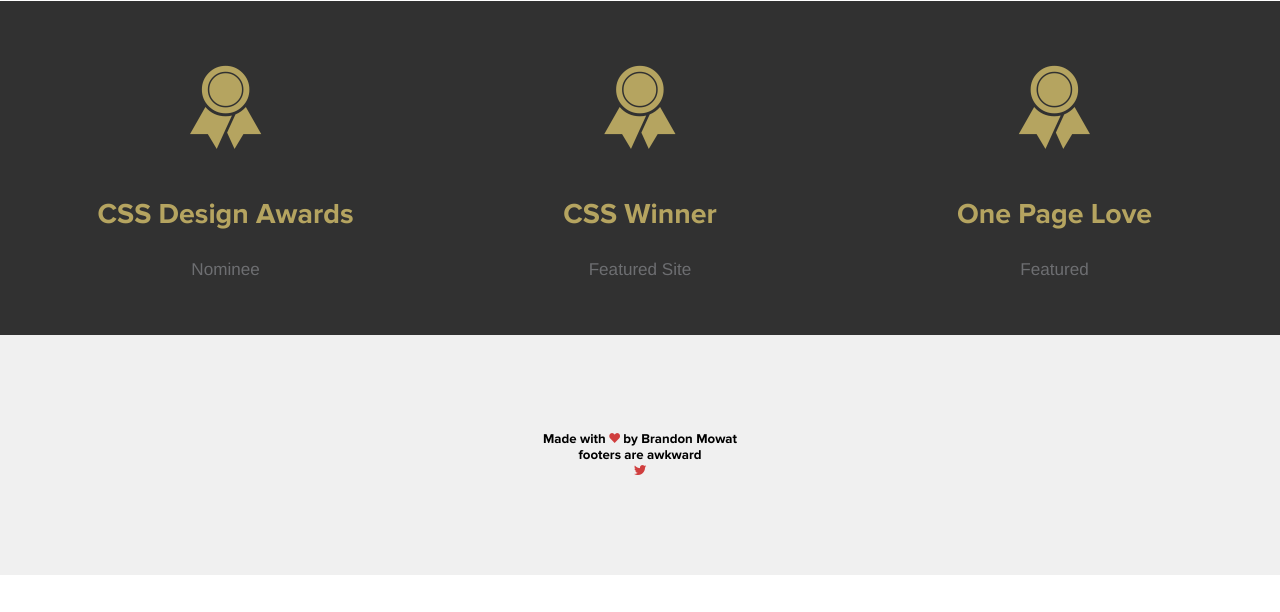
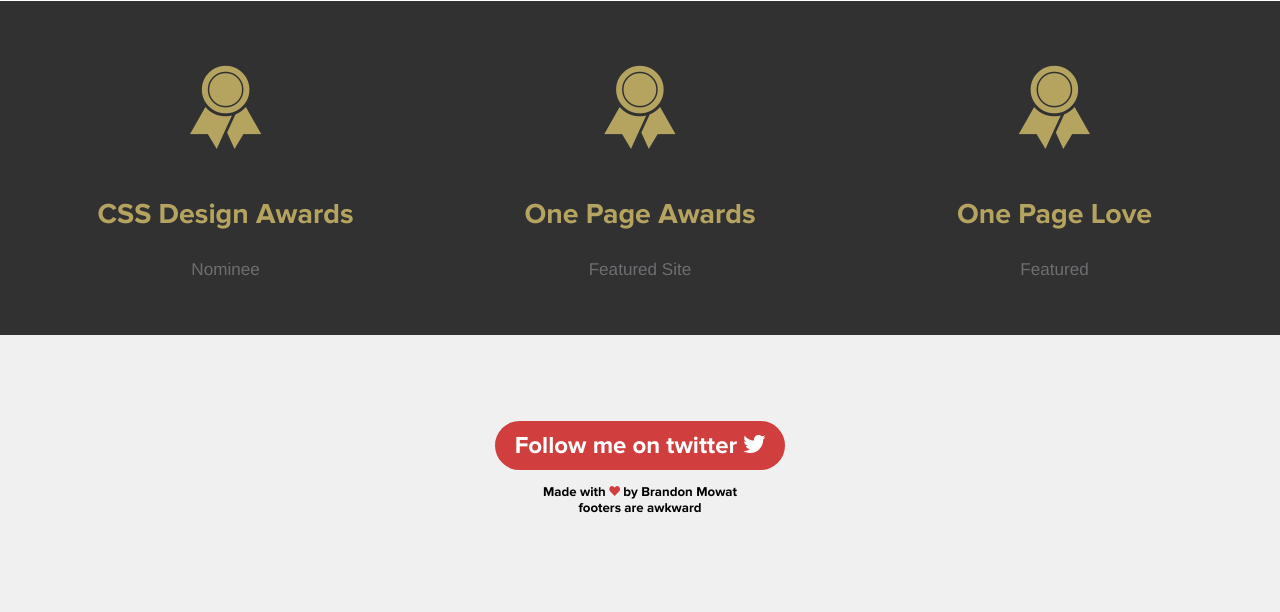
Before and after one commit to brandonmowat/mysite, a PHP site: page / in a window 1280 px wide. Shown: the part 4400-5012 px from the top of the page. Before the commit the page ends 4975 px from the top, so only its background shows below. Run offline with PHP 8.4, Linux system fonts and the light colour scheme; some libraries are stand-ins or nearby versions; some web fonts are replaced.

Commit message:
Some small touches.

```diff
--- a/css/style.css
+++ b/css/style.css
@@ -76,9 +76,9 @@
   /*background: rgba(27,147,199, 1);*/
   cursor: pointer;
 }.fullpage-nav {
-  -webkit-transition: all 0.5s;
-  -moz-transition: all 0.5s;
-  transition: all 0.5s;
+  -webkit-transition: all 0.2s;
+  -moz-transition: all 0.2s;
+  transition: all 0.2s;
   height: 100%;
   width: 50%;
   z-index: 10000;
@@ -308,7 +308,10 @@
 
 @media (min-width: 1000px) {
 	.banner h1 {
-		font-size: 5em;
+		font-size: 6em;
+		max-width: 1000px;
+	}.banner .container {
+		top: 22%;
 	}
 }
 
@@ -800,6 +803,19 @@
 footer h5 {
 	text-align: center;
 	margin: 0;
+}footer h5.follow {
+	font-size: 1.5em;
+	margin-bottom: 1em;
+	color: #fff;
+}
+footer h5.follow span {
+	color: #fff;
+}
+footer h5.follow a {
+	border-radius: 100px;
+	padding: 10px 20px;
+	color: #FFF;
+	background-color: #D03E3E;
 }
 
 /*============ANIMATIONS============
--- a/index.php
+++ b/index.php
@@ -53,7 +53,7 @@
 		<div class="banner">
 			<div class="container">
 				<div class="wrap">
-					<h1>Designer, developer and lover of everything digital.</h1>
+					<h1>Designer, Hacker and lover of everything digital.</h1>
 				</div>
 			</div>
 			<div class="scroll-down" id="read-story">
@@ -206,7 +206,7 @@
 
 					<div class="grid-3">
 						<a href="http://www.onepageawards.com/website/brandon-mowat/" target="_blank" class="icon ion-ribbon-b"></a>
-						<h3>CSS Winner</h3>
+						<h3>One Page Awards</h3>
 						<p>Featured Site</p>
 					</div>
 
@@ -220,9 +220,9 @@
 		</div>
 
 		<footer>
+			<h5 class="follow"><a href="http://twitter.com/brandonmowat">Follow me on twitter <span class="icon ion-social-twitter"></span></a></h5>
 			<h5>Made with <a class="icon ion-heart"></a> by Brandon Mowat</h5>
 			<h5>footers are awkward</h5>
-			<h5><a href="http://twitter.com/brandonmowat" class="icon ion-social-twitter"></a></h5>
 		</footer>
 	</body>
 </html>
```
